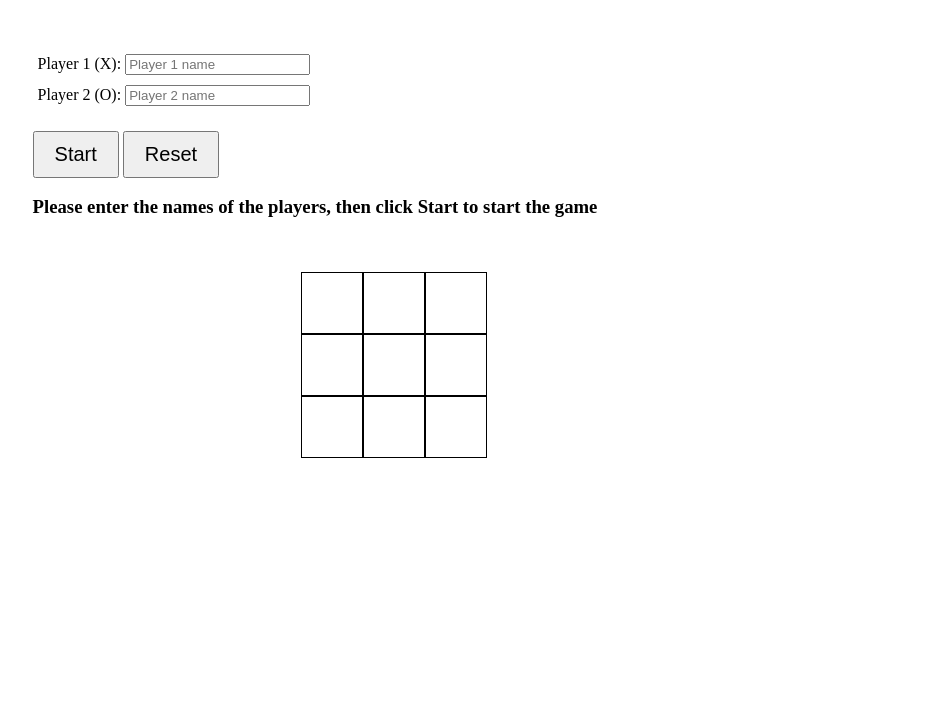
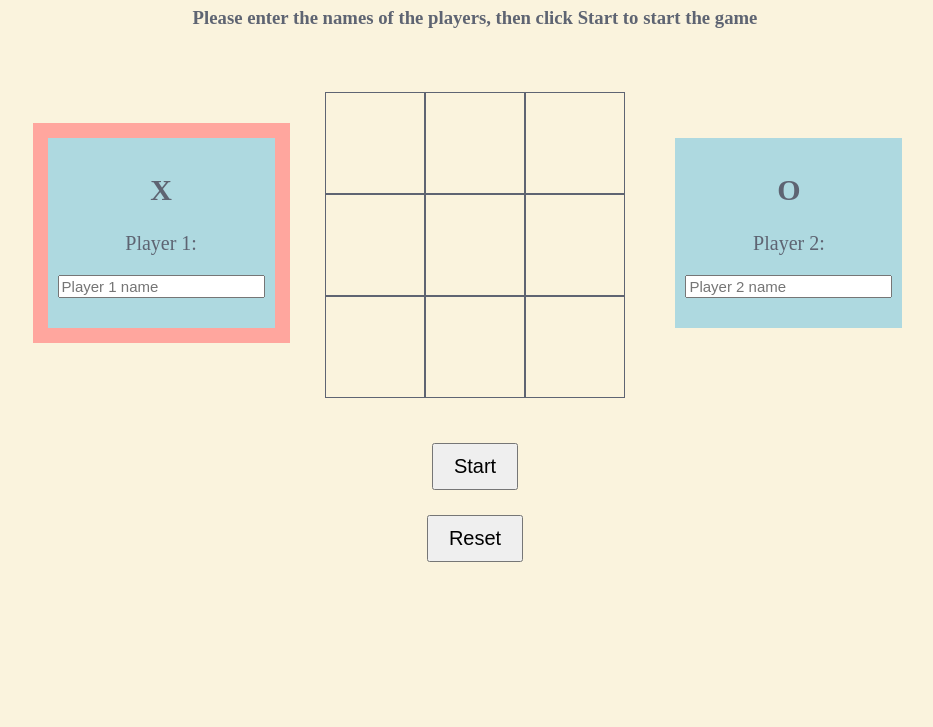
Before and after one commit to v3g4n/TicTacToe, a plain HTML site: page index.html in a window 1280 px wide. Shown: the part 73-800 px from the top of the page, without its empty margins (165-1098 px from the left). Drawn offline with Linux system fonts and the light colour scheme.

Commit message:
Updated layout and colours.

```diff
--- a/index.html
+++ b/index.html
@@ -9,23 +9,15 @@
 </head>
 <body>
   <h1>Tic Tac Toe</h1>
+  <div id="game-msg">
+    <h3 id="announcement">Please enter the names of the players, then click Start to start the game</h3>
+
+  </div>
   <main>
-    <div id="player-info">
-      <div class="player">
-        <label for="player-one">Player 1 (X):</label>
-        <input type="text" id="player-one" placeholder="Player 1 name">
-      </div>
-      <div class="player">
-        <label for="player-two">Player 2 (O):</label>
-        <input type="text" id="player-two" placeholder="Player 2 name">
-      </div>
-      <div>
-        <button id="start-button">Start</button>
-        <button id="reset-button">Reset</button>
-      </div>
-    </div>
-    <div id="game-msg">
-      <h3 id="announcement">Please enter the names of the players, then click Start to start the game</h3>
+    <div class="player active" id="player1">
+      <h2>X</h2>
+      <label for="player-one">Player 1:</label>
+      <input type="text" id="player-one" placeholder="Player 1 name">
     </div>
     <div id="board">
       <div class="row" id="top-row">
@@ -44,10 +36,18 @@
         <div class="square right-col" id="c3">c3</div>
       </div>
     </div>
+    <div class="player" id="player2">
+      <h2>O</h2>
+      <label for="player-two">Player 2:</label>
+      <input type="text" id="player-two" placeholder="Player 2 name">
+    </div>
 
   </main>
 
-
+  <div id="buttons">
+    <button id="start-button">Start</button>
+    <button id="reset-button">Reset</button>
+  </div>
   <script src="index.js"></script>
 </body>
 </html>
--- a/index.js
+++ b/index.js
@@ -1,3 +1,8 @@
+window.onload = () => {
+    document.getElementById('player-one').value = '';
+    document.getElementById('player-two').value = '';
+}
+
 const announcement = document.getElementById('announcement');
 
 
@@ -7,7 +12,7 @@ const Player = (name, symbol) => {
             Gameboard.board[targetSquareIdx] = symbol;
             Gameboard.renderBoard();
         } else {
-            // Pick a different square!
+            //
         }
     }
     return { name, symbol, move }
@@ -51,12 +56,14 @@ const Gameboard = (() => {
 
 const startButton = document.getElementById('start-button');
 startButton.addEventListener('click', (e) => {
-    const playerOneName = document.getElementById('player-one').value
-    const playerTwoName = document.getElementById('player-two').value
+    console.log(`Gameboard: ${Gameboard.board}`)
+    const playerOneName = playerOneInput.value
+    const playerTwoName = playerTwoInput.value
     if (playerOneName && playerTwoName) {
         Game.playGame(playerOneName, playerTwoName);
-        // document.getElementById('player-one').value = '';
-        // document.getElementById('player-two').value = '';
+        playerOneInput.style.visibility = 'hidden';
+        playerTwoInput.style.visibility = 'hidden';
+        startButton.style.visibility = 'hidden';
     } else {
         announcement.innerHTML = "Please enter the names of the players, then click Start to start the game"
     }
@@ -64,10 +71,16 @@ startButton.addEventListener('click', (e) => {
 
 const resetButton = document.getElementById('reset-button');
 resetButton.addEventListener('click', () => {
+    location.reload();
     document.getElementById('player-one').value = '';
     document.getElementById('player-two').value = '';
-    Gameboard.resetBoard();
-    Gameboard.renderBoard();
+    // Gameboard.resetBoard();
+    // Gameboard.renderBoard();
+    // startButton.style.visibility = 'visible';
+    // playerOneInput.style.visibility = 'visible';
+    // playerTwoInput.style.visibility = 'visible';
+    // announcement.innerHTML = "Please enter the names of the players, then click Start to start the game"
+    // document.getElementById('board').removeEventListener('click', handleClick);
 })
 
 
@@ -94,6 +107,7 @@ const Game = ((playerOneName, playerTwoName) => {
 
         function handleClick (e) {
             let targetSquare = e.target;
+            console.log(`Gameboard: ${Gameboard.board}`)
             if (Gameboard.isWinner()) {
                 console.log(`${winner.name} is the winner!`)
                 announcement.innerHTML = `${winner.name} has won!`
@@ -101,10 +115,12 @@ const Game = ((playerOneName, playerTwoName) => {
                 console.log('Game has ended in a tie!') // never gets logged
                 announcement.innerHTML = `The game has ended in a tie!`
             } else if (targetSquare.innerHTML === 'X' || targetSquare.innerHTML === 'O') {
-                announcement.innerHTML = `Please pick a different square, ${currentPlayer.name} - You play with ${currentPlayer.symbol}`
+                announcement.innerHTML = `Please pick a different square,
+                ${currentPlayer.name} - You play with ${currentPlayer.symbol}`
             } else {
                 let boardIndex = Gameboard.boardCoords.indexOf(targetSquare.id);
                 currentPlayer.move(boardIndex);
+                console.log(`Gameboard: ${Gameboard.board}`)
                 if (Gameboard.isWinner()) {
                     winner = currentPlayer;
                     announcement.innerHTML = `${winner.name} has won!`
@@ -114,9 +130,13 @@ const Game = ((playerOneName, playerTwoName) => {
                     // Players take turns
                     if (currentPlayer === playerOne) {
                         currentPlayer = playerTwo;
+                        playerTwoDiv.classList.add('active');
+                        playerOneDiv.classList.remove('active');
                         nextTurn = true;
                     } else {
                         currentPlayer = playerOne;
+                        playerOneDiv.classList.add('active');
+                        playerTwoDiv.classList.remove('active');
                         nextTurn = true;
                     }
                     announcement.innerHTML = `It is ${currentPlayer.name}'s turn, playing with ${currentPlayer.symbol}`;
@@ -137,3 +157,22 @@ const Game = ((playerOneName, playerTwoName) => {
     }
     return { playGame, winner }
 })()
+
+const playerOneDiv = document.getElementById('player1');
+const playerTwoDiv = document.getElementById('player2');
+
+const playerOneInput = document.getElementById('player-one');
+playerOneInput.addEventListener('input', (e) => {
+    playerOneInput.previousElementSibling.innerHTML = e.target.value;
+    if (!e.target.value) {
+        playerOneInput.previousElementSibling.innerHTML = 'Player 1:'
+    }
+})
+
+const playerTwoInput = document.getElementById('player-two');
+playerTwoInput.addEventListener('input', (e) => {
+    playerTwoInput.previousElementSibling.innerHTML = e.target.value;
+    if (!e.target.value) {
+        playerTwoInput.previousElementSibling.innerHTML = 'Player 2:'
+    }
+})
--- a/styles.css
+++ b/styles.css
@@ -1,48 +1,96 @@
+body {
+    background-color: #faf3dd;
+    color: #5e6472;
+}
+
 h1 {
     text-align: center;
 }
 
 main {
-    margin-top: 5%;
     margin-left: 15%;
+    margin-right: 15%;
+    display: flex;
+    flex-direction: row;
+    align-items: center;
+    justify-content: space-evenly;
 }
 
-.player-info {
-    margin: auto;
-    display: flex;
-    align-items: center;
-    justify-items: center;
+h2 {
+    text-align: center;
+    font-size: 30px;
 }
 
 .player {
-    padding: 5px;
+    text-align: center;
+    display: flex;
+    flex-direction: column;
+    border: 15px solid #faf3dd;
+    padding: 10px;
+    padding-bottom: 30px;
+    background-color: #aed9e0;
+    color: #5e6472;
+}
+
+label {
+    font-size: 20px;
+}
+
+.active {
+    border: 15px solid #ffa69e;
+
 }
 
 #board {
     margin: auto;
     margin-top: 5%;
+    margin-bottom: 3%;
     display: flex;
     flex-direction: column;
-    width: 50%;
-    height: 50;
+    width: 300px;
+    height: 300px;
+    /* border: 1px solid #5e6472; */
 }
 
 .row {
+    margin: 0;
     display: flex;
     flex-direction: row;
 }
 
 .square {
-    border: 1px solid #000;
-    width: 60px;
-    height: 60px;
+    margin: 0;
+    border: 1px solid #5e6472;;
+    width: 90px;
+    height: 90px;
     text-align: center;
+    font-size: 25px;
+    padding: 5px;
+    line-height: 90px;
 }
 
 
 #start-button, #reset-button {
     padding: 10px 20px;
     font-size: 20px;
-    margin-top: 20px;
+    margin-top: 25px;
 
 }
+
+#game-msg {
+    text-align: center;
+    /* display: none; */
+}
+
+input {
+    font-size: 15px;
+    margin-top: 20px;
+}
+
+#buttons {
+    text-align: center;
+    display: flex;
+    flex-direction: column;
+    align-items: center;
+    justify-content: center;
+}
```
